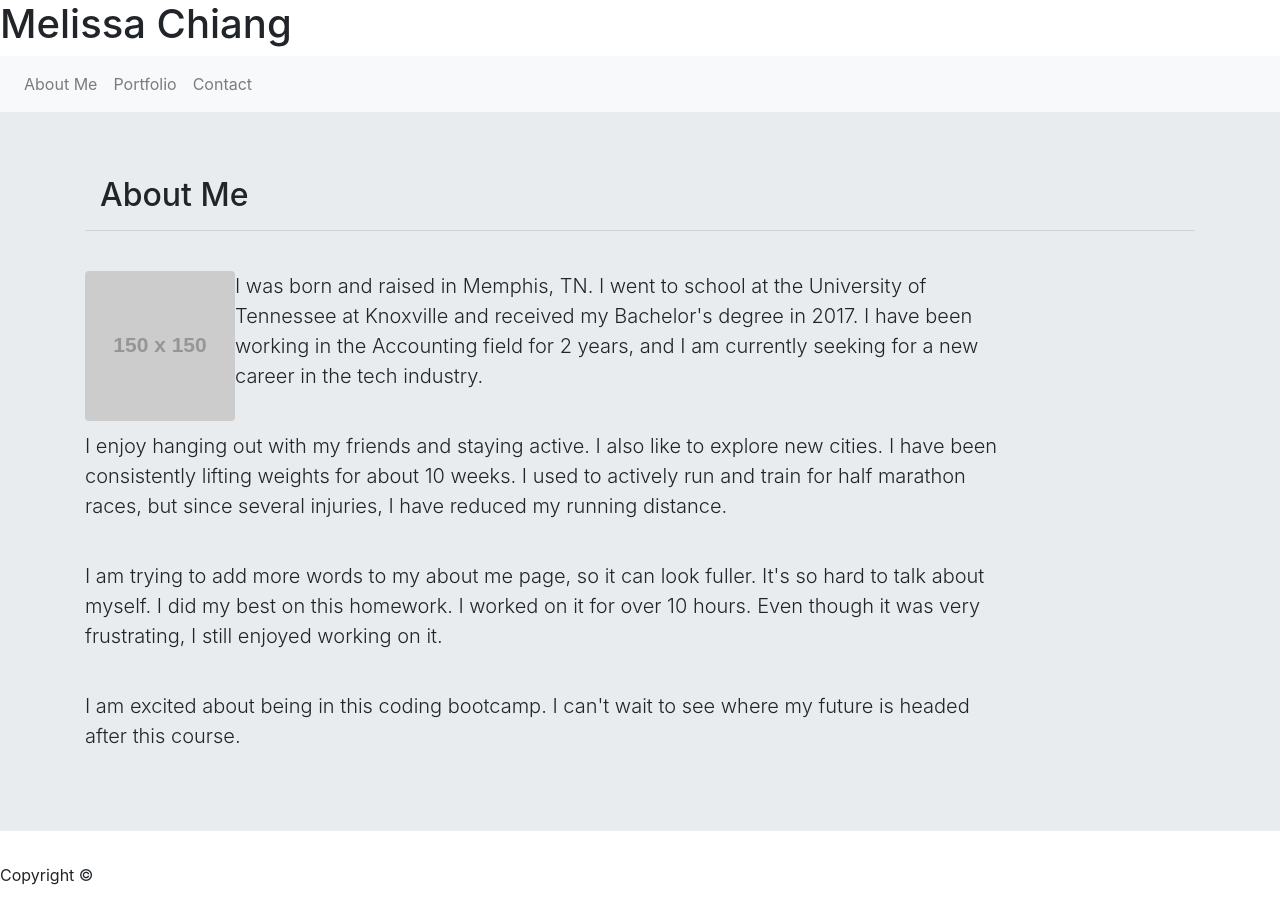
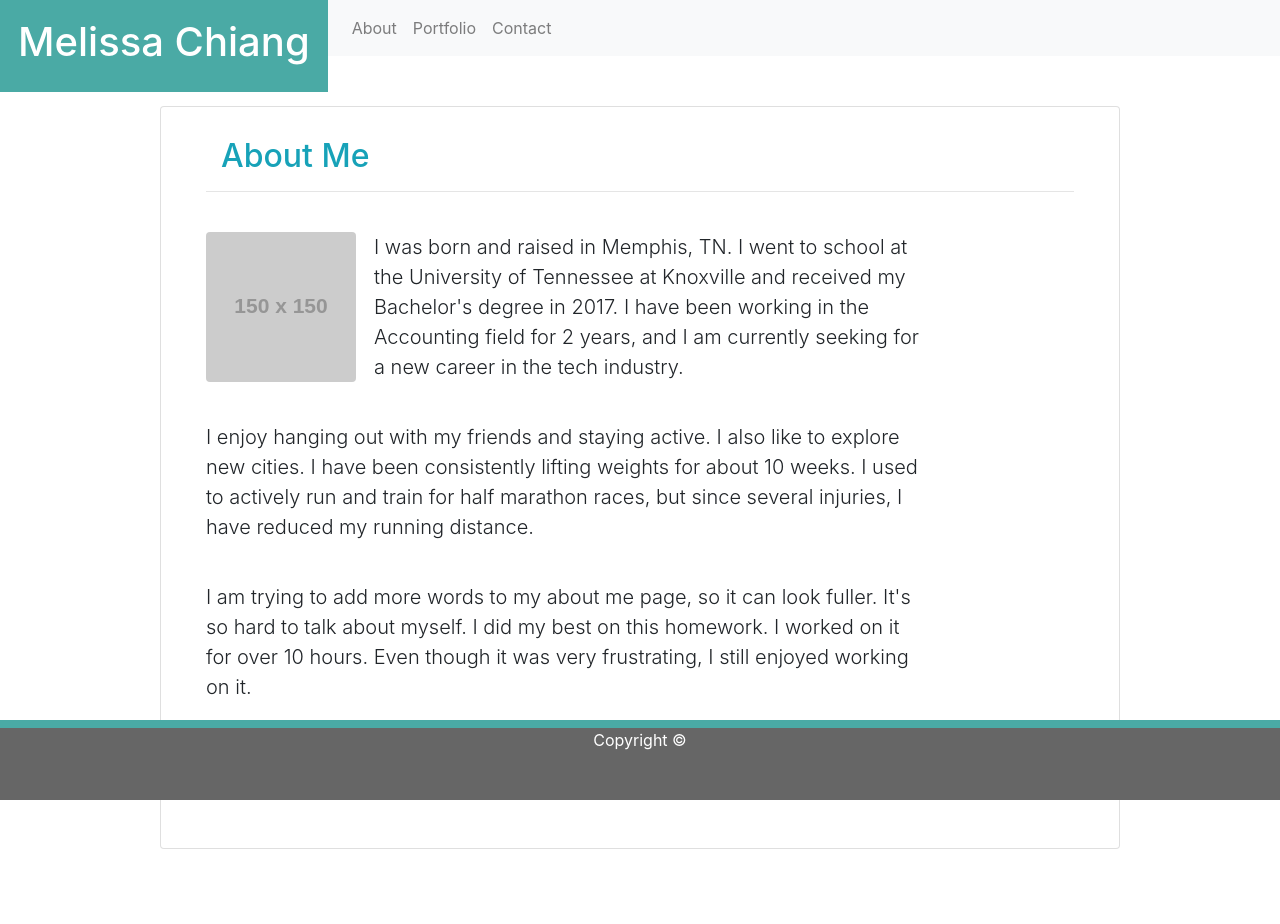
Before and after one commit to mchiang62/Bootstrap-Portfolio, a plain HTML site: page index.html in a window 1280 px wide. Before the commit the page ends 887 px from the top, so only its background shows below. Drawn offline with nearby package versions, Linux system fonts and the light colour scheme; placeholder pictures from the web are drawn by us.

Commit message:
almost done

```diff
--- a/index.html
+++ b/index.html
@@ -16,9 +16,10 @@
 <body>
         <header>
 
-        <div id="name">
+                <div class= "float-left" id="name">
                         <h1>Melissa Chiang</h1>
                     </div>
+
 
             <nav class="navbar navbar-expand-lg navbar-light bg-light">
                     <button class="navbar-toggler" type="button" data-toggle="collapse" data-target="#navbarNavAltMarkup" aria-controls="navbarNavAltMarkup" aria-expanded="false" aria-label="Toggle navigation">
@@ -26,7 +27,7 @@
                     </button>
                     <div class="collapse navbar-collapse" id="navbarNavAltMarkup">
                       <div class="navbar-nav">
-                    <a class="nav-item nav-link" href="index.html">About Me</a>
+                        <a class="nav-item nav-link" href="index.html">About</a>
                         <a class="nav-item nav-link" href="portfolio.html">Portfolio</a>
                         <a class="nav-item nav-link" href="contact.html">Contact</a>
                       </div>
@@ -35,9 +36,11 @@
 
             </header>
 
-  <div class="jumbotron jumbotron-fluid">
+
+    <div class="card">
+            <div class="card-body">
   <div class="container">
-    <h2 class="display-5 col-sm-5">About Me</h2>
+    <h2 class="display-5 col-sm-5 text-info">About Me</h2>
         <hr>
         <br>
 
@@ -45,7 +48,7 @@
                 <div class="row">
                   <div class="col-sm-10">
 
-        <img src="https://via.placeholder.com/150" class="rounded float-left" alt="placeholder">
+        <img src="https://via.placeholder.com/150" class="rounded float-left" alt="placeholder" id= "aboutpic">
 
         <p class="lead">I was born and raised in Memphis, TN. I went to school at the University of Tennessee at Knoxville and
             received my Bachelor's degree in 2017. I have been working in the Accounting field for 2 years, and I am
@@ -68,6 +71,7 @@
     </div>
     </div>
     </div>
+</div>
 
 
     <footer id="footer">
--- a/style.css
+++ b/style.css
@@ -0,0 +1,40 @@
+.card {
+    background-color: white;
+    width: 960px;
+    margin: auto;
+    display: block;
+    padding: 10px;
+    margin-top: 50px;
+}
+
+#footer {
+    background-color: #666666;
+    width: 100%;
+    height: 80px;
+    position: fixed;
+    bottom: 0;
+    text-align: center;
+    border-top: 8px solid #4aaaa5;
+    color: white;
+
+}
+
+#name {
+    color: white;
+    display: block;
+    padding: 15px;
+    border-style: solid;
+    border-color: #4aaaa5;
+    background-color: #4aaaa5;
+}
+
+
+#aboutpic {
+    margin-right: 18px;
+    margin-bottom: 15px;
+
+}
+
+.card {
+    margin-bottom: 100px;
+}
```
Also changed, not shown: contact.html (+9 -3 lines), portfolio.html (+8 -4 lines). Lines whose indentation alone changed are shown as unchanged.
